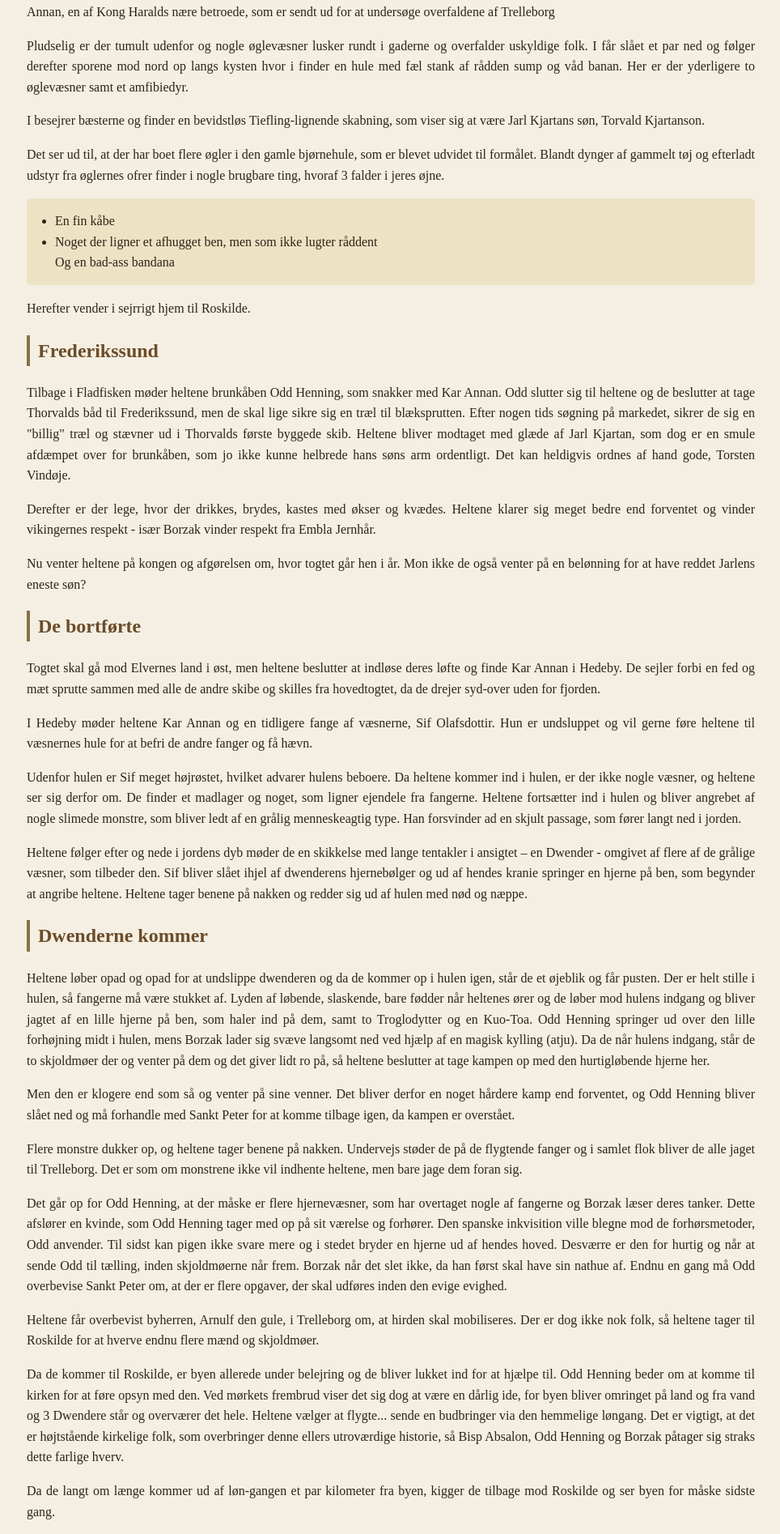
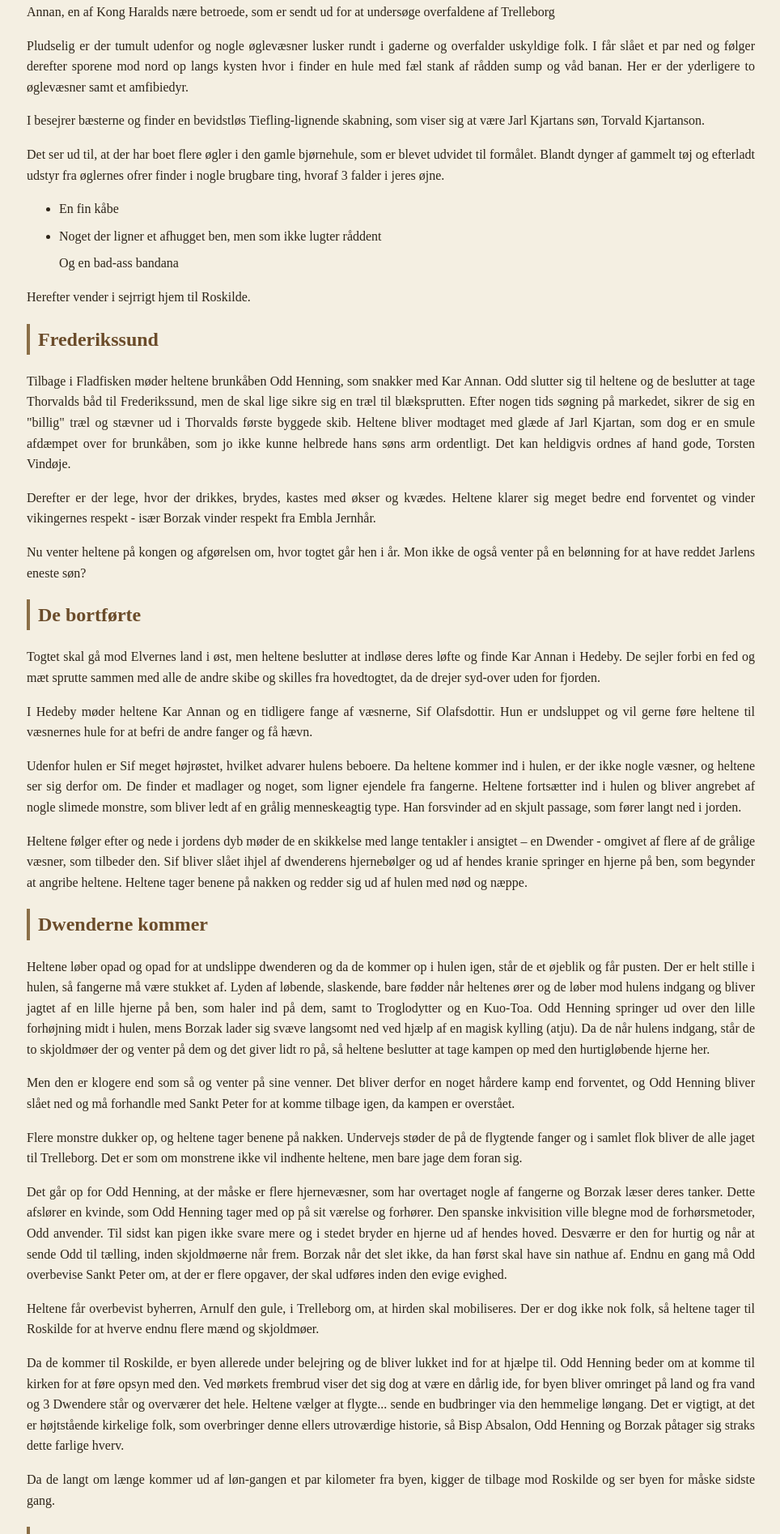
Before and after one commit to Stoffer75/den2side.dk, a Jekyll site: the page built from baggrund.html, in a window 1280 px wide. Shown: the part 867-2761 px from the top of the page at 81% size, without its empty margins (157-1121 px from the left). Built offline with Jekyll 4.4.1, drawn with Linux system fonts in a browser that asks for light colours.

Commit message:
Update baggrund.html

```diff
--- a/baggrund.html
+++ b/baggrund.html
@@ -48,7 +48,7 @@ title: Danevang
         Det ser ud til, at der har boet flere øgler i den gamle bjørnehule, som er blevet udvidet til formålet.
         Blandt dynger af gammelt tøj og efterladt udstyr fra øglernes ofrer finder i nogle brugbare ting, hvoraf 3 falder i jeres øjne.
     </p>
-        <ul class=list>
+        <ul class=baggrund-list>
            <li> En fin kåbe</li>
            <li> Noget der ligner et afhugget ben, men som ikke lugter råddent</li
            <li> Og en bad-ass bandana</li>
```
